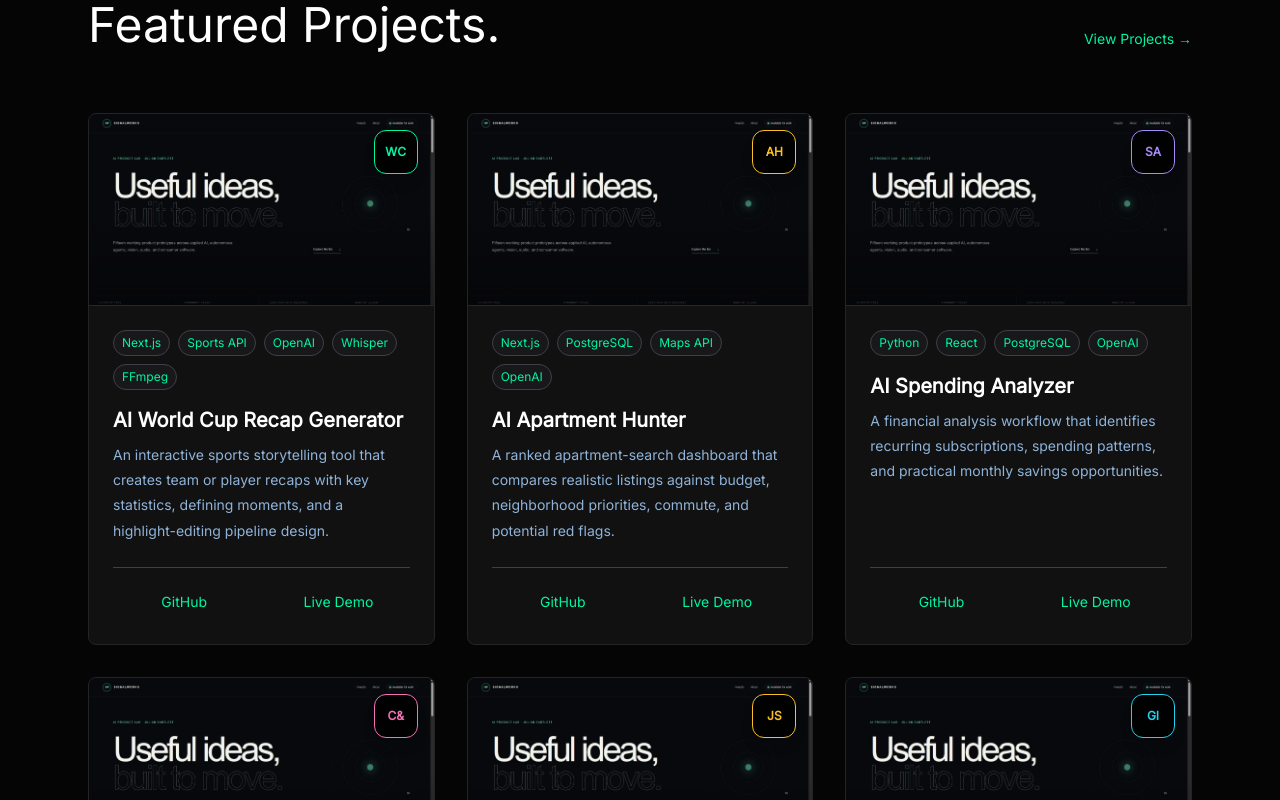
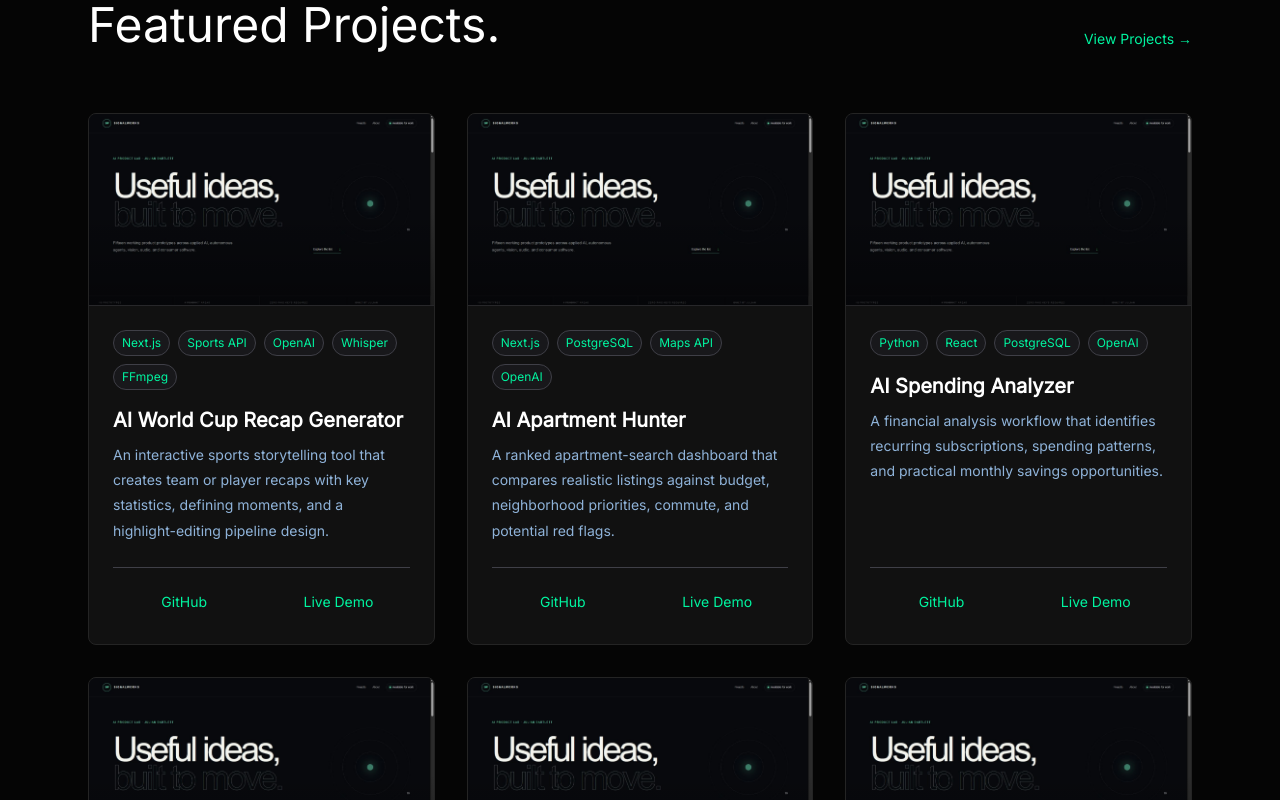
Before and after one commit to jdbartlett929/julian-portfolio, a Next.js app: page / in a window 1280 px wide. Shown: the part 2060-2860 px from the top of the page. Built offline with nearby package versions, Linux system fonts and the light colour scheme.

Commit message:
Remove project image letter badges

```diff
--- a/app/page.tsx
+++ b/app/page.tsx
@@ -260,15 +260,6 @@ const skills = [
   "GitHub",
 ];
 
-const badgeColors = ["#00f5a0", "#60a5fa", "#fbbf24", "#f472b6", "#a78bfa", "#22d3ee"];
-
-function projectBadge(title: string) {
-  const words = title.replace(/AI|Real-Time/gi, "").trim().split(/\s+/);
-  const mark = words.slice(0, 2).map((word) => word[0]).join("").toUpperCase();
-  const color = badgeColors[title.split("").reduce((sum, char) => sum + char.charCodeAt(0), 0) % badgeColors.length];
-  return { mark: mark || "JB", color };
-}
-
 export default function Home() {
   return (
     <main className="min-h-screen bg-[#050505] text-white">
@@ -371,13 +362,6 @@ export default function Home() {
                   className="object-cover object-top transition duration-500 group-hover:scale-105"
                 />
                 <div className="absolute inset-0 bg-gradient-to-t from-black/35 via-transparent to-transparent" />
-                <div
-                  className="absolute right-4 top-4 grid h-11 w-11 place-items-center rounded-xl border bg-black/80 text-xs font-bold shadow-lg backdrop-blur"
-                  style={{ borderColor: projectBadge(project.title).color, color: projectBadge(project.title).color }}
-                  aria-label={`${project.title} custom logo`}
-                >
-                  {projectBadge(project.title).mark}
-                </div>
               </div>
 
               <div className="flex-1 p-6 flex flex-col">
```
